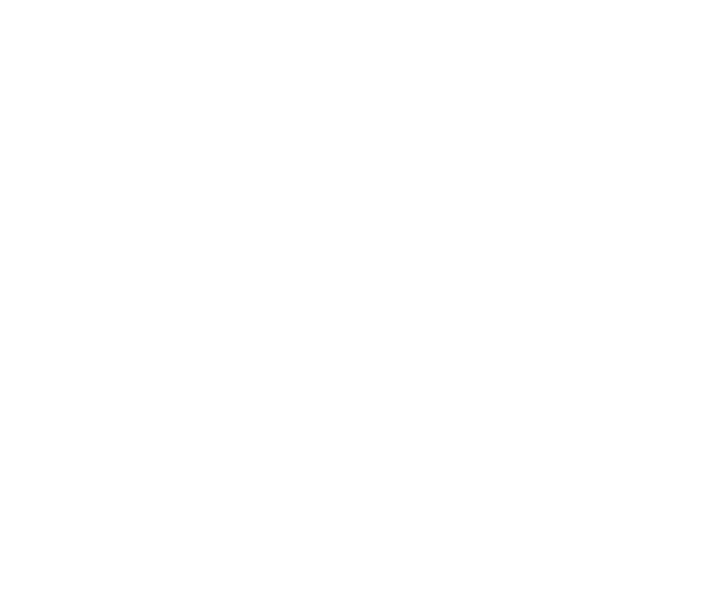
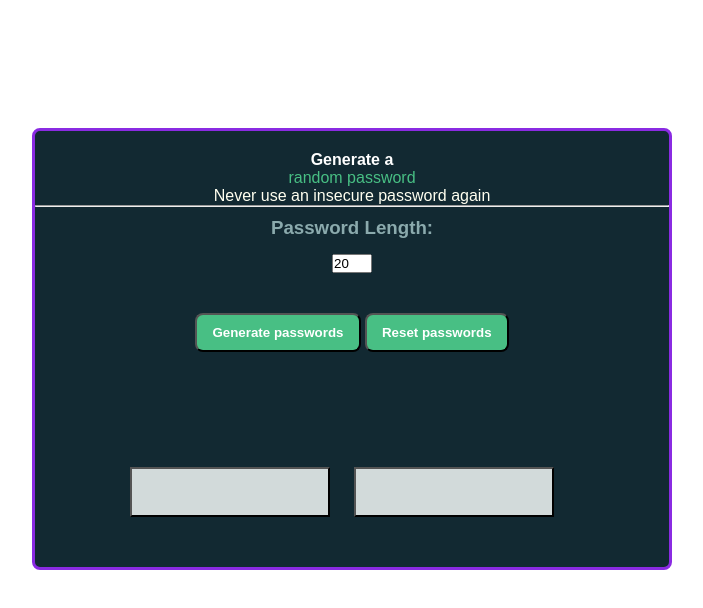
Before and after one commit to Jason757/password-generator-webapp, a plain HTML site: page index.html in a window 1280 px wide. Shown: the whole page, without its empty margins (288-991 px from the left). Drawn offline with Linux system fonts and the light colour scheme.

Commit message:
Create the password generator App

```diff
--- a/index.html
+++ b/index.html
@@ -4,15 +4,30 @@
     <meta charset="utf-8">
     <meta name="viewport" content="width=device-width, initial-scale=1.0">
     <link rel="stylesheet" href="style.css">
-    <title>Password Generator</title>
+    <title>Random Password Generator</title>
 </head>
 <body>
-    <main>
+    <main id="main-container">
         <div>
-
+            <p id="p-el"><span id="white">Generate a</span><br> random password <br>
+                <span id="white-two">Never use an insecure password again</span>
+            </p>
+            <hr>
+            <div class="pw-gen">
+                <h3 id="pw-header">Password Length:</h3>
+                <input type="number" value="20" min="10" max="20" id="pwLength">
+                <button id="pw-btn" onclick="generateRandomPassword()">Generate passwords</button>
+                <button id="reset-btn" onclick="resetPasswords()">Reset passwords</button>
+            </div>
+            <!-- <hr> -->
+            <div class="pw-btn-container">
+                <button class="blank-btns"  id="blank-btn-1"></button>
+                <button class="blank-btns"  id="blank-btn-2"></button>
+            </div>
         </div>
 
     </main>
     <script src="index.js"></script>
+    <br>
 </body>
 </html>
--- a/index.js
+++ b/index.js
@@ -0,0 +1,40 @@
+const characters = ["A","B","C","D","E","F","G","H","I","J","K","L","M","N","O","P","Q","R","S","T","U","V","W","X","Y","Z","a","b","c","d","e","f","g","h","i","j","k","l","m","n","o","p","q","r","s","t","u","v","w","x","y","z", "0", "1", "2", "3", "4", "5", "6", "7", "8", "9","~","`","!","@","#","$","%","^","&","*","(",")","_","-","+","=","{","[","}","]",",","|",":",";","<",">",".","?",
+"/"];
+
+let blankBtnElOne = document.getElementById("blank-btn-1");
+let blankBtnElTwo = document.getElementById("blank-btn-2");
+
+let passwordLengthInput = document.getElementById("pwLength")
+
+let passwordLength = 16;
+
+function getRandomCharacter() {
+    let randomChar = Math.floor(Math.random() * characters.length)
+    return characters[randomChar]
+}
+
+function randomPassword() {
+    passwordLength = passwordLengthInput.value;
+    let randomPassword = ""
+    for (let i = 0; i < passwordLength; i++) {
+        randomPassword += getRandomCharacter()
+    }
+    return randomPassword
+
+}
+
+function generateRandomPassword() {
+    const generatedPasswordOne = randomPassword()
+    const generatedPasswordTwo = randomPassword()
+
+    blankBtnElOne.textContent = generatedPasswordOne;
+    blankBtnElTwo.textContent = generatedPasswordTwo;
+}
+
+function resetPasswords() {
+    const generatedPasswordOne = ""
+    const generatedPasswordTwo = ""
+    blankBtnElOne.textContent = generatedPasswordOne;
+    blankBtnElTwo.textContent = generatedPasswordTwo;
+
+    }
--- a/style.css
+++ b/style.css
@@ -0,0 +1,94 @@
+* {
+    margin: 0;
+    padding: 0;
+    box-sizing: border-box;
+
+}
+
+body {
+
+    font-family: Arial, Helvetica, sans-serif;
+    display: flex;
+    justify-content: center;
+    align-items: center;
+}
+
+#main-container {
+    background: #122932;
+    margin-top:10%;
+    display: flex;
+    flex-direction: column;
+    justify-content: center;
+    text-align: center;
+
+    width: 50%;
+    border: 3px solid blueviolet;
+    border-radius: 8px;
+}
+#pw-header {
+    color: #8BAAAD;
+    margin-top: 10px;
+    margin-bottom: 10px;
+}
+#p-el {
+    color: #48BF84;
+    margin-top: 20px;
+}
+#white {
+    color: white;
+    font-weight: bold;
+}
+
+#white-two {
+    color: ivory;
+    font-weight: none;
+}
+
+#pwLength {
+    display: block;
+    margin-top: 15px;
+    margin-left: auto;
+    margin-right: auto;
+    width: 2.5rem;
+}
+/* .pw-gen {
+    display: flex;
+    align-items: center;
+} */
+#pw-btn {
+    margin-top: 40px;
+    background-color: #48BF84 ;
+    color: white;
+    padding: 10px 15px 10px 15px;
+    margin-bottom: 40px;
+    border-radius: 8px;
+    font-weight: bold;
+
+}
+
+#reset-btn {
+    margin-top: 40px;
+    background-color: #48BF84 ;
+    color: white;
+    padding: 10px 15px 10px 15px;
+    margin-bottom: 40px;
+    border-radius: 8px;
+    font-weight: bold;
+
+}
+
+
+.pw-btn-container {
+    /* display: flex;
+    justify-content: flex-start; */
+}
+
+.blank-btns {
+    background-color: #d2dada;
+    width: 200px;
+    height: 50px;
+    margin-top: 75px;
+    margin-left: 0;
+    margin-right: 20px;
+    margin-bottom: 50px;
+}
```
